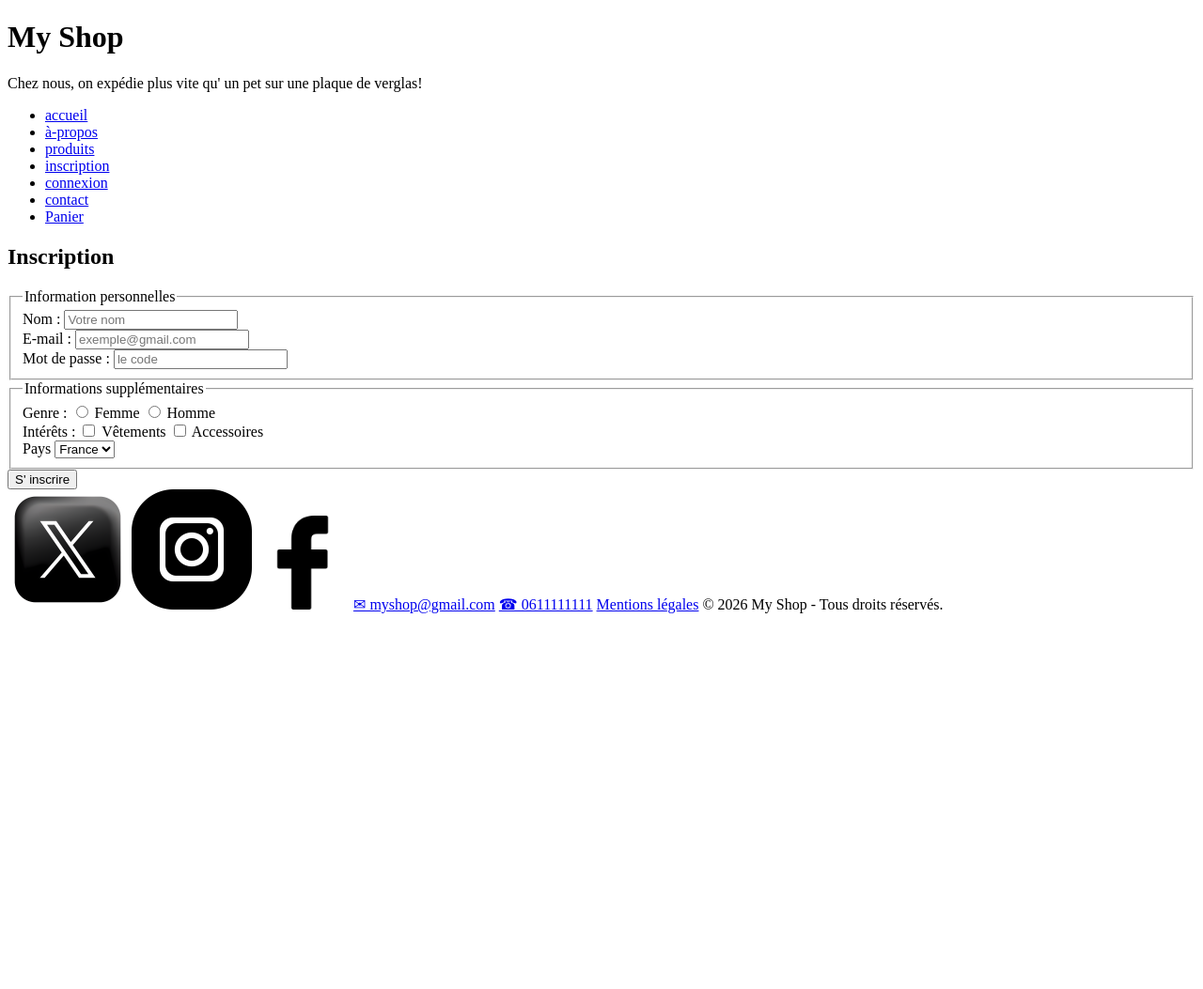
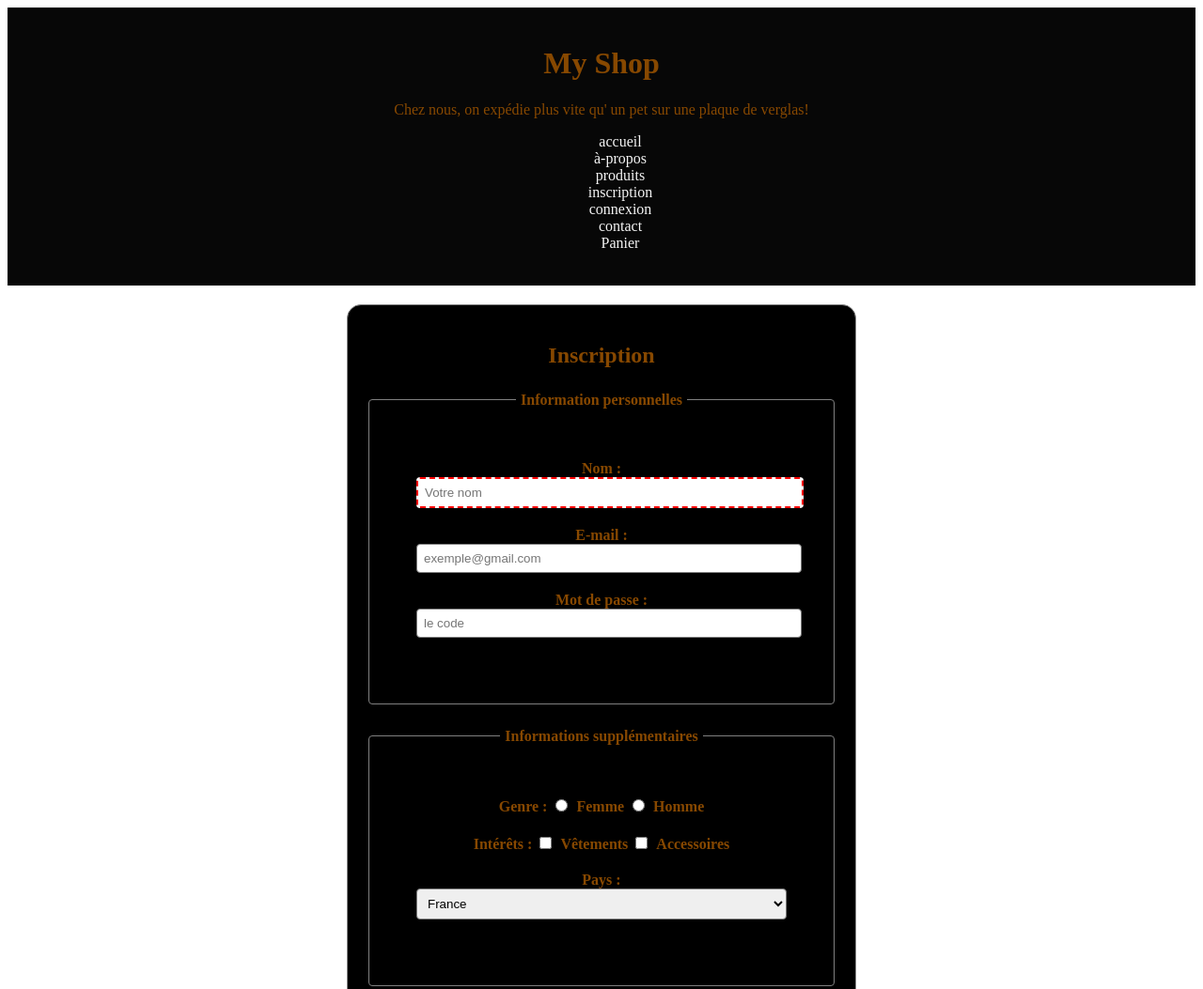
Before and after one commit to randy15700/MyShop, a plain HTML site: page pages/SignUp.html in a window 1280 px wide. Shown: the top 1053 px of the page at 94% size. Before the commit the page ends 800 px from the top, so only its background shows below. Drawn offline with Linux system fonts and the light colour scheme.

Commit message:
ajout css Produits et formulaires

```diff
--- a/assets/css/style.css
+++ b/assets/css/style.css
@@ -1,4 +1,122 @@
-#products{
-    color: red;
-    font-weight: 900;
+header , footer{
+    background-color: rgba(1, 1, 0, 0.974);
+    color:rgba(150, 80, 0, 0.9) ;
+    text-align: center;
+    padding: 20px;
 }
+
+header a , footer a{
+    color: whitesmoke;
+    text-decoration: none;
+}
+
+header ul{
+    list-style: none;
+}
+
+img{
+    width: 250px;
+    height: 250px;
+}
+
+table img{
+     width: 100px;
+    height: 100px;
+}
+
+.intro-index{
+    border: 1px solid goldenrod;
+    padding: 20px;
+    margin: 20px;
+}
+
+section{
+    margin: 20px;
+
+}
+
+/* formulaires */
+
+form{
+    background-color: black;
+    color: rgba(150, 80, 0, 0.9) ;
+    padding: 20px;
+    max-width: 500px;
+    margin: 0 auto;
+    border: 1px solid gray;
+    border-radius:15px ;
+    text-align: center;
+}
+
+form fieldset{
+     border: 1px solid gray;
+     padding: 50px;
+     margin-bottom: 20px;
+     border-radius: 4px;
+
+}
+
+form legend{
+    font-weight: 600;
+    padding: 5px;
+}
+
+form div{
+padding-bottom: 20px;
+}
+
+form label{
+    font-weight: 600;
+    padding-bottom: 20px;
+}
+
+.fieldset-perso input, form select, form textarea{
+    width: 100%;
+    padding: 7px;
+    border: 1px solid gray;
+    border-radius: 4px;
+}
+
+#nom{
+    border: 2px dashed red;
+}
+
+.info-sup input{
+    margin-right: 5px ;
+}
+button{
+    background-color: rgba(150, 80, 0, 0.9);
+    color: white;
+    padding: 5px 15px 5px 15px;
+    border-radius: 120px 120px 120px 120px / 95px 95px 95px 95px;;
+    cursor: pointer;
+}
+
+/* produits */
+
+article{
+    width: 350px;
+    height: 500px;
+    padding: 20px;
+    margin: 20px;
+    background-color: black;
+    color: rgba(150, 80, 0, 0.9);
+    border-radius: 10px;
+    text-align: center;
+
+}
+
+.price{
+    color: brown;
+    font-weight: bolder;
+
+}
+
+article img{
+    border: 1px solid burlywood;
+    border-radius: 10px;
+}
+
+article strong{
+    color: yellow;
+}
--- a/pages/SignUp.html
+++ b/pages/SignUp.html
@@ -6,6 +6,7 @@
     <meta name="viewport" content="width=device-width, initial-scale=1.0">
     <title>inscription</title>
     <link rel="stylesheet" href="https://cdnjs.cloudflare.com/ajax/libs/font-awesome/7.3.1/css/all.min.css">
+    <link rel="stylesheet" href="../assets/css/style.css">
 </head>
 
 <body>
@@ -14,7 +15,7 @@
         <p>Chez nous, on expédie plus vite qu' un pet sur une plaque de verglas!</p>
 
         <nav>
-            <ul>
+            <ul class="nav">
                 <li>
                     <a href="../index.html">accueil</a>
                 </li>
@@ -48,7 +49,7 @@
         <section>
             <form action="" method="">
                 <h2>Inscription</h2>
-                <fieldset>
+                <fieldset class="fieldset-perso">
                     <legend>Information personnelles</legend>
 
                     <div>
@@ -67,7 +68,7 @@
                     </div>
                 </fieldset>
 
-                <fieldset>
+                <fieldset class="info-sup">
                     <legend>Informations supplémentaires</legend>
                     <div>
                         <label>Genre :</label>
@@ -86,7 +87,7 @@
                         <label for="vetements">Accessoires</label>
                     </div>
                     <div>
-                        <label for="pays">Pays</label>
+                        <label for="pays">Pays :</label>
                         <select name="pays" id="pays">
                             <option value="france">France</option>
                             <option value="irlande">Irlande</option>
@@ -95,24 +96,20 @@
                         </select>
                     </div>
                 </fieldset>
-                <button type="submit">S' inscrire</button>
+                <button type="submit" class="btn-form">S' inscrire</button>
             </form>
         </section>
     </main>
 
     <footer>
-        <a target="_blank" href="https://x.com/"><img src="../assets/images/logo-x.png" alt=" lien X"></a>
-        <a target="_blank" href="https://www.instagram.com/"><img src="../assets/images/logo-insta.png"
-                alt="lien instagram"></a>
-        <a target="_blank" href="https://facebook.com"> <img src="../assets/images/logo-facebook.png"
-                style="width: 100px;" alt="lien facebook"></a>
-        <a href="mailto:myshop@gmail.com">&#x2709; myshop@gmail.com</a>
-        <a href="tel:+33611111111">&#9742; 0611111111</a>
-        <a href="../assets/pdf/mentions-legales.pdf" download>Mentions légales</a>
+        <a target="_blank" href="https://x.com/"><i class="fa-brands fa-square-x-twitter"></i></a>
+        <a target="_blank" href="https://www.instagram.com/"><i class="fa-brands fa-square-instagram"></i></a>
+        <a target="_blank" href="https://facebook.com"><i class="fa-brands fa-square-facebook"></i></a>
+        <a href="mailto:myshop@gmail.com"><i class="fa-solid fa-square-envelope"></i></i> myshop@gmail.com</a>
+        <a href="tel:+33611111111"><i class="fa-solid fa-square-phone"></i> 0611111111</a>
+        <a href="assets/pdf/mentions-legales.pdf" download>Mentions légales</a>
 
         © 2026 My Shop - Tous droits réservés.
-
-
     </footer>
 </body>
 
```
Also changed, not shown: index.html (+14 -9 lines), pages/SignIn.html (+10 -13 lines), pages/about.html (+9 -12 lines), pages/cart.html (+8 -12 lines), pages/contact.html (+10 -14 lines), pages/products.html (+16 -18 lines), assets/images/medaillon-ogma.jpg (added), assets/images/medaillon-ogma.webp (deleted).
